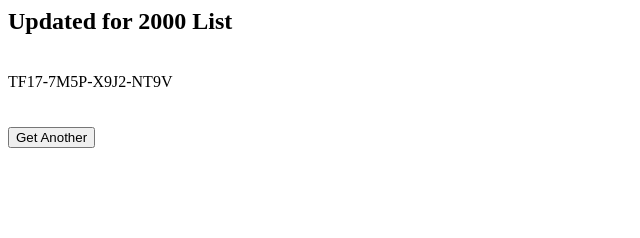
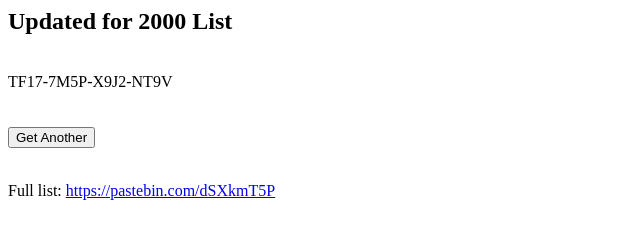
Before and after one commit to sctigercat1/sctigercat1.github.io, a plain HTML site: page tf17_code.html in a window 1280 px wide. Shown: the whole page, without its empty margins (0-640 px from the left). Drawn offline with Linux system fonts and the light colour scheme.

Commit message:
Add full list

```diff
--- a/tf17_code.html
+++ b/tf17_code.html
@@ -4,6 +4,8 @@
     <div id="content"></div>
     <br /><br />
     <button onclick="location.reload();">Get Another</button>
+    <br /><br />
+    <p>Full list: <a href="https://pastebin.com/dSXkmT5P">https://pastebin.com/dSXkmT5P</a></p>
 </html>
 
 <script>
```
